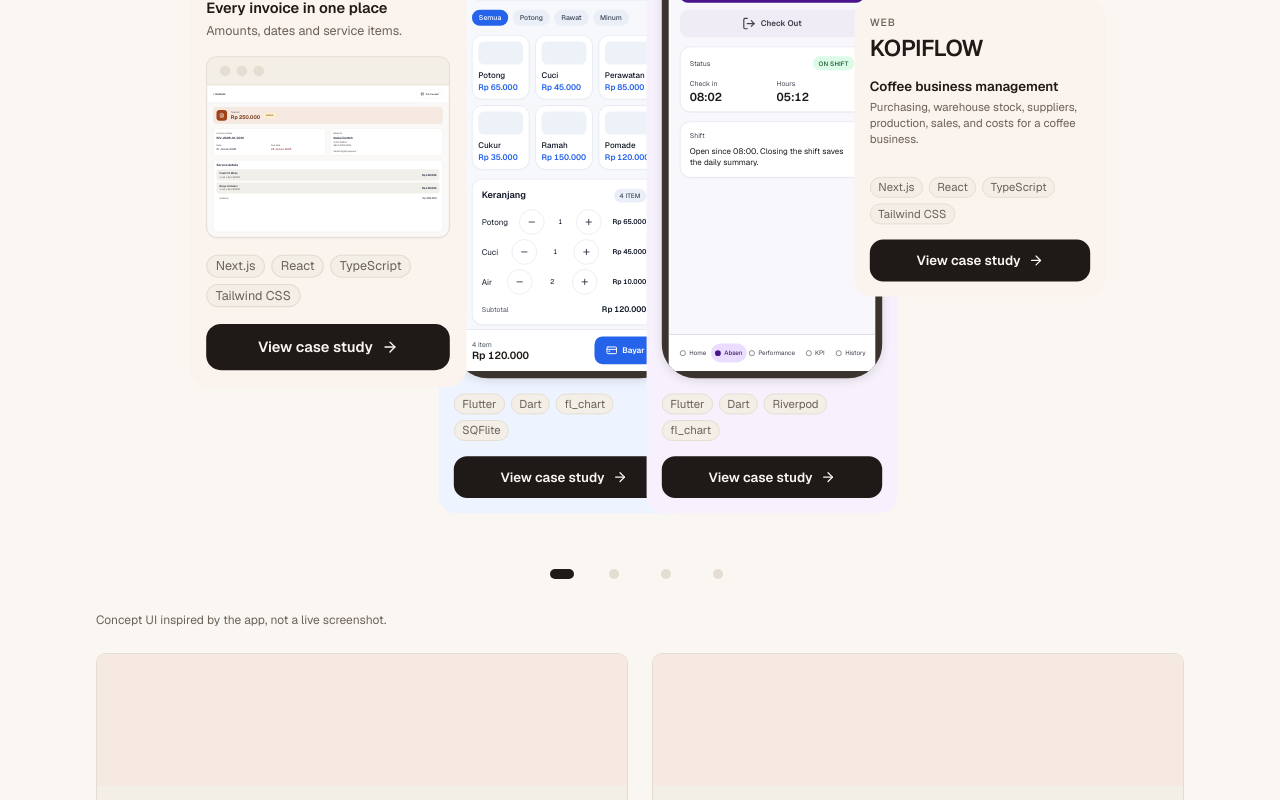
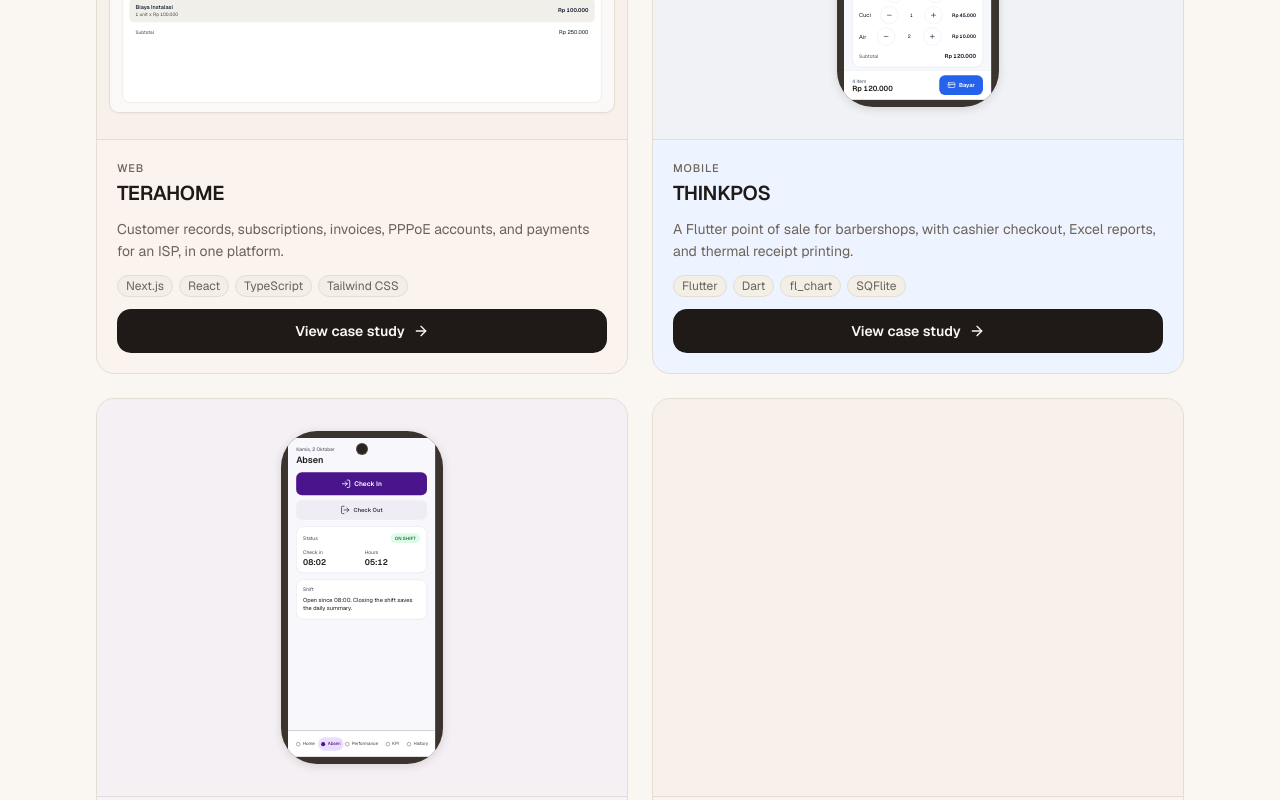
Before and after one commit to MuhRakhaP/rakha, a Next.js app: page / in a window 1280 px wide. Shown: the part 920-1720 px from the top of the page. Built offline with nearby package versions, Linux system fonts and the light colour scheme.

Commit message:
style: lay the home project showcase out as an even grid

```diff
--- a/components/projects/home/device-preview.tsx
+++ b/components/projects/home/device-preview.tsx
@@ -11,25 +11,43 @@ import { ScaledCanvas } from "@/components/projects/mock-screens/scaled-canvas";
 import { LOGICAL } from "@/components/projects/mock-screens/tokens";
 
 /**
- * The device on a landing-page project card.
+ * Aspect of the media box every card uses, and how much of that height a device
+ * is allowed to take.
+ *
+ * The fit is derived rather than hard-coded. A device of logical aspect `d`
+ * scaled so its height is `fill` of the box height needs a width of
+ * `d * fill / boxAspect`, as a fraction of the box width. Solving it here means
+ * a phone (360x780) and a browser screen (1280x800) both land inside the same
+ * box without either being cropped, and changing either ratio does not
+ * silently break the other.
+ */
+const MEDIA_ASPECT = 4 / 3;
+const MEDIA_FILL = 0.92;
+
+function fitWidthPercent(logical: { width: number; height: number }): number {
+  const deviceAspect = logical.width / logical.height;
+  const pct = (deviceAspect * MEDIA_FILL / MEDIA_ASPECT) * 100;
+  return Math.min(100, Math.round(pct * 100) / 100);
+}
+
+/**
+ * The device on a project card.
  *
  * Priority order:
  *  1. a real capture, drawn in the frame that matches the project type;
  *  2. the labeled recreation named by `screenId`;
  *  3. nothing.
  *
- * Case 3 is a real possibility and must stay empty. A previous version fell
- * back to whichever screen happened to be registered first, so asking for a
- * screen that did not exist produced a wrong screen under a label claiming it
- * was the right one. Nothing is drawn instead.
+ * Case 3 is a real possibility and stays empty. An earlier version fell back to
+ * whichever screen happened to be registered first, so asking for a screen that
+ * did not exist drew the wrong screen under a label claiming it was the right
+ * one.
  *
- * The frame follows the screen's own definition rather than the project's
- * type. A web screen is authored at 1280x800 and belongs in a browser frame;
- * forcing one into a 360x780 phone does not scale it, it just crushes it.
+ * Everything sits inside one fixed-ratio box, which is what makes the cards line
+ * up: two devices of very different shapes still occupy the same space.
  *
  * A capture never receives the caption. A recreation always does, on screen and
- * in its accessible name, because nothing else distinguishes it from a
- * photograph of a running app.
+ * in its accessible name.
  */
 export function DevicePreview({
   project,
@@ -39,30 +57,46 @@ export function DevicePreview({
   /** Which recreated screen to draw. Ignored when a real capture exists. */
   screenId: string;
 }) {
-  // A capture for this exact screen wins. A web project with any capture at
-  // all falls back to its first one, because a browser shot beats a drawing.
+  // A capture for this exact screen wins. A web project with any capture at all
+  // falls back to its first one, because a browser shot beats a drawing.
   const exact = project.screenshots.find((s) => s.id === screenId);
   const shot =
     exact ?? (project.type === "mobile" ? undefined : project.screenshots[0]);
 
-  if (shot) {
-    const image = (
+  return (
+    <div
+      data-testid="device-media"
+      className="relative w-full shrink-0 overflow-hidden border-b border-border bg-muted/40"
+      style={{ aspectRatio: `${MEDIA_ASPECT}` }}
+    >
+      <div className="absolute inset-0 flex items-center justify-center p-3">
+        {shot ? (
           <Image
             src={shot.src}
             alt={shot.alt}
             width={shot.width}
             height={shot.height}
-        className="h-auto w-full"
-        sizes="(max-width: 640px) 80vw, 30vw"
+            // Contained, never covered: a 16:10 capture in a 4:3 box must not
+            // lose its edges, and a phone mockup must not be cropped to fit.
+            className="max-h-full max-w-full object-contain"
+            sizes="(max-width: 768px) 90vw, 40vw"
           />
-    );
-    return project.type === "mobile" ? (
-      <PhoneFrame>{image}</PhoneFrame>
         ) : (
-      <BrowserFrame>{image}</BrowserFrame>
+          <Recreation project={project} screenId={screenId} />
+        )}
+      </div>
+    </div>
   );
 }
 
+/** A drawn screen, framed and scaled to the width the box allows it. */
+function Recreation({
+  project,
+  screenId,
+}: {
+  project: Project;
+  screenId: string;
+}) {
   const Component = getMockScreens(project.slug)[screenId];
   const def = getScreenDef(project.slug, screenId);
   if (!Component || !def) return null;
@@ -72,15 +106,13 @@ export function DevicePreview({
   const alt = `Concept screen for ${project.name}: ${name}. ${RECREATION_CAPTION}`;
 
   const canvas = (
-    <ScaledCanvas
-      logicalWidth={logical.width}
-      logicalHeight={logical.height}
-    >
+    <ScaledCanvas logicalWidth={logical.width} logicalHeight={logical.height}>
       <Component />
     </ScaledCanvas>
   );
 
   return (
+    <div style={{ width: `${fitWidthPercent(logical)}%` }} className="min-w-0">
       <span
         role="img"
         aria-label={alt}
@@ -96,6 +128,7 @@ export function DevicePreview({
           <PhoneFrame>{canvas}</PhoneFrame>
         )}
       </span>
+    </div>
   );
 }
 
--- a/components/projects/home/home-project-card.tsx
+++ b/components/projects/home/home-project-card.tsx
@@ -7,33 +7,35 @@ import type { Project } from "@/data/projects";
 import { DevicePreview } from "./device-preview";
 
 /**
- * One project card on the landing page.
+ * One project card.
  *
- * Order is deliberate and matches the app-store screenshot pattern: category,
- * project name, the benefit line, the device, the stack, then the action.
+ * Order, top to bottom: device, category and name, description, stack, action.
+ * Everything is left aligned.
  *
- * The whole card is a single link. Making the card a button and nesting a
- * second link inside it would produce an interactive element inside another
- * interactive element, which is unreachable by keyboard and flagged by axe. The
- * visible "View case study" is styled as a button but is part of the one link,
- * and the link carries its own accessible label so the name is not read twice.
+ * `flex flex-col` with the action on `mt-auto` is what makes a row of cards line
+ * up. The grid stretches every card to the height of the tallest one, the
+ * description is allowed to run to whatever length it needs, and the button
+ * sits on the bottom edge of all of them rather than floating mid-card where a
+ * short description happens to end.
+ *
+ * The whole card is one link. A separate button inside a clickable card would be
+ * an interactive element inside another interactive element: unreachable by
+ * keyboard, and flagged by axe. The visible action is styled as a button but is
+ * part of the one link, which carries its own label so the name is not read
+ * twice.
  */
 export function HomeProjectCard({
   project,
   screenId,
-  headline,
-  subline,
   accent,
 }: {
   project: Project;
   screenId: string;
-  headline: string;
-  subline: string;
   /** Warm wash from the project's own palette. */
   accent: string;
 }) {
-  // A short, honest slice of the stack. Four is what fits on one line of pills
-  // at card width, and the full list is on the case study.
+  // A short, honest slice of the stack: four is what fits on two lines at card
+  // width, and the full list is on the case study.
   const tech = project.technologies
     .flatMap((group) => group.items)
     .slice(0, 4);
@@ -44,27 +46,24 @@ export function HomeProjectCard({
       aria-label={`View case study: ${project.name}`}
       data-testid="home-project-card"
       data-screen-id={screenId}
-      className="group/card flex flex-col gap-4 rounded-2xl p-4 transition-transform motion-reduce:transition-none focus-visible:ring-2 focus-visible:ring-ring focus-visible:outline-none"
+      className="group/card flex h-full flex-col overflow-hidden rounded-2xl border border-border transition-colors hover:border-brand focus-visible:ring-2 focus-visible:ring-ring focus-visible:outline-none motion-reduce:transition-none"
       style={{ background: accent }}
     >
+      <DevicePreview project={project} screenId={screenId} />
+
+      <div className="flex flex-1 flex-col gap-3 p-5 text-left">
         <div className="flex flex-col gap-1">
           <span className="text-[0.6875rem] font-medium tracking-[0.08em] text-muted-foreground uppercase">
             {TYPE_LABEL[project.type]}
           </span>
-        <h3 className="font-heading text-2xl leading-tight font-semibold tracking-[-0.02em]">
+          <h3 className="font-heading text-xl leading-tight font-semibold tracking-[-0.02em]">
             {project.name}
           </h3>
         </div>
 
-      {/* Benefit line, above the device, written from documented features. */}
-      <div className="flex flex-col gap-1">
-        <p className="text-sm leading-snug font-semibold">{headline}</p>
-        <p className="text-xs leading-snug text-muted-foreground">{subline}</p>
-      </div>
-
-      <div className="flex justify-center">
-        <DevicePreview project={project} screenId={screenId} />
-      </div>
+        <p className="text-sm leading-relaxed text-muted-foreground">
+          {project.shortDescription}
+        </p>
 
         <ul className="flex flex-wrap gap-1.5">
           {tech.map((item) => (
@@ -77,10 +76,12 @@ export function HomeProjectCard({
           ))}
         </ul>
 
+        {/* mt-auto pins the action to the bottom of every card in the row. */}
         <span className="mt-auto inline-flex min-h-11 items-center justify-center gap-2 rounded-xl bg-foreground px-4 text-sm font-semibold text-background transition-colors group-hover/card:bg-brand group-hover/card:text-white motion-reduce:transition-none">
           View case study
           <ArrowRight aria-hidden="true" className="size-4" />
         </span>
+      </div>
     </Link>
   );
 }
--- a/components/projects/home/home-project-strip.tsx
+++ /dev/null
@@ -1,118 +0,0 @@
-"use client";
-
-import { useCallback, useRef, useState } from "react";
-
-export interface HomeStripItem {
-  slug: string;
-  label: string;
-  /** Pre-rendered card. Passed in from the server so the strip stays presentational. */
-  card: React.ReactNode;
-}
-
-/**
- * The only client part of the landing-page showcase.
- *
- * It owns the selected index and nothing else. Cards arrive as server-rendered
- * elements, so the strip holds no knowledge of project data, tokens, or the
- * screens inside the devices.
- *
- * Layout follows the app-store screenshot pattern: the selected card at 105% and
- * the rest at 95%, overlapping softly. Below `lg` it becomes a flat scroll-snap
- * row, where every card is the same size because a scrolling row has no centre.
- *
- * Selection is driven by dots rather than by clicking a card, because each card
- * is already a link to its case study and nesting one control inside another
- * would leave the selection unreachable by keyboard.
- */
-export function HomeProjectStrip({
-  items,
-  label,
-}: {
-  items: HomeStripItem[];
-  label: string;
-}) {
-  const [active, setActive] = useState(0);
-  const refs = useRef<(HTMLLIElement | null)[]>([]);
-
-  const onKeyDown = useCallback(
-    (event: React.KeyboardEvent<HTMLDivElement>) => {
-      const last = items.length - 1;
-      let next: number | null = null;
-      if (event.key === "ArrowRight") next = active === last ? 0 : active + 1;
-      else if (event.key === "ArrowLeft") next = active === 0 ? last : active - 1;
-      else if (event.key === "Home") next = 0;
-      else if (event.key === "End") next = last;
-      if (next === null) return;
-      event.preventDefault();
-      setActive(next);
-      refs.current[next]?.focus();
-      refs.current[next]?.scrollIntoView({
-        block: "nearest",
-        inline: "center",
-        behavior: "auto",
-      });
-    },
-    [active, items.length],
-  );
-
-  if (items.length === 0) return null;
-
-  return (
-    <div className="flex flex-col gap-5">
-      <div
-        role="group"
-        aria-label={label}
-        onKeyDown={onKeyDown}
-        className="-mx-5 flex snap-x snap-mandatory gap-4 overflow-x-auto px-5 sm:-mx-6 sm:px-6 lg:mx-0 lg:items-center lg:justify-center lg:gap-0 lg:overflow-visible lg:px-0"
-      >
-        {items.map((item, index) => {
-          const on = active === index;
-          return (
-            <li
-              key={item.slug}
-              ref={(node) => {
-                refs.current[index] = node;
-              }}
-              data-active={on ? "true" : "false"}
-              className={[
-                "w-[17.5rem] shrink-0 snap-start lg:w-[16.5rem]",
-                "transition-transform motion-reduce:transition-none",
-                on ? "z-10 lg:scale-105" : "z-0 lg:scale-95 lg:-mx-7",
-              ].join(" ")}
-            >
-              {item.card}
-            </li>
-          );
-        })}
-      </div>
-
-      {/* Selection control. One tab stop per dot, arrow keys handled above. */}
-      <div className="flex items-center justify-center gap-2">
-        {items.map((item, index) => (
-          <button
-            key={item.slug}
-            type="button"
-            onClick={() => {
-              setActive(index);
-              refs.current[index]?.scrollIntoView({
-                block: "nearest",
-                inline: "center",
-                behavior: "auto",
-              });
-            }}
-            aria-label={`Show ${item.label}`}
-            aria-current={active === index}
-            className="flex h-11 w-11 items-center justify-center rounded-full focus-visible:ring-2 focus-visible:ring-ring focus-visible:outline-none"
-          >
-            <span
-              aria-hidden="true"
-              className={`h-2.5 rounded-full transition-all motion-reduce:transition-none ${
-                active === index ? "w-6 bg-foreground" : "w-2.5 bg-border"
-              }`}
-            />
-          </button>
-        ))}
-      </div>
-    </div>
-  );
-}
--- a/components/projects/home/home-showcase.tsx
+++ b/components/projects/home/home-showcase.tsx
@@ -1,50 +1,42 @@
-import { RecreationCaption } from "@/components/projects/mock-screens/recreation-caption";
-
-import { CLOCKORA_SCREENS, HOME_HERO_SCREEN, TERAHOME_SCREENS, THINKPOS_SCREENS } from "@/data/mock-screens";
 import type { Project } from "@/data/projects";
 
 import { tokensFor } from "@/components/projects/mock-screens/tokens";
 
+import { isRecreated } from "./device-preview";
 import { HomeProjectCard } from "./home-project-card";
-import { HomeProjectStrip, type HomeStripItem } from "./home-project-strip";
-import { isRecreated } from "./device-preview";
-
-const DEFS: Record<string, Record<string, { headline: string; subline: string }>> =
-  {
-    thinkpos: THINKPOS_SCREENS,
-    clockora: CLOCKORA_SCREENS,
-    terahome: TERAHOME_SCREENS,
-  };
+import { RecreationCaption } from "@/components/projects/mock-screens/recreation-caption";
+import { HOME_HERO_SCREEN } from "@/data/mock-screens";
 
 /**
- * The landing-page project strip.
+ * The landing-page project grid.
  *
- * Every project gets a card. One that has a real capture shows it; one that has
- * a labeled recreation shows the recreation instead; anything else falls back to
- * the plain text visual, which is what the old grid card already did. Nothing
- * is left empty and nothing is presented as a capture when it is not.
+ * A plain two column grid. The earlier version was a horizontal strip with the
+ * centre card scaled up and the others down, which meant nothing lined up: the
+ * cards had different heights, the devices inside them sat at different sizes,
+ * and the text below each device started at a different y position. A grid with
+ * `items-stretch` and a fixed-ratio media box solves all three at once, because
+ * every card occupies exactly the same box.
+ *
+ * It is a server component. There used to be a client strip here purely to hold
+ * the selected index for the scale and the dot controls. With a grid there is no
+ * selection, no scaling and no horizontal scroll, so there is no state left to
+ * own and no reason to ship the tree to the browser.
  */
 export function HomeShowcase({ projects }: { projects: Project[] }) {
-  const items: HomeStripItem[] = projects.map((project) => {
+  if (projects.length === 0) return null;
+
+  const cards = projects.map((project) => {
     const screenId = HOME_HERO_SCREEN[project.slug] ?? project.mockScreens?.[0] ?? "";
-    const def = DEFS[project.slug]?.[screenId];
-
-    return {
-      slug: project.slug,
-      label: project.name,
-      card: (
+    return (
+      <li key={project.slug} className="flex">
         <HomeProjectCard
           project={project}
           screenId={screenId}
-          headline={def?.headline ?? project.tagline}
-          subline={def?.subline ?? project.shortDescription}
           accent={tokensFor(project.slug).accentWash}
         />
-      ),
-    };
+      </li>
+    );
   });
-
-  if (items.length === 0) return null;
 
   const anyRecreation = projects.some((p) => {
     const screenId = HOME_HERO_SCREEN[p.slug] ?? p.mockScreens?.[0] ?? "";
@@ -53,7 +45,7 @@ export function HomeShowcase({ projects }: { projects: Project[] }) {
 
   return (
     <div data-testid="project-showcase" className="flex flex-col gap-4">
-      <HomeProjectStrip items={items} label="Featured projects" />
+      <ul className="grid items-stretch gap-6 sm:grid-cols-2">{cards}</ul>
       {anyRecreation ? (
         <div className="max-w-md">
           <RecreationCaption />
```
Also changed, not shown: scripts/visual-check.mjs (+44 -0 lines). Lines whose indentation alone changed are shown as unchanged.
